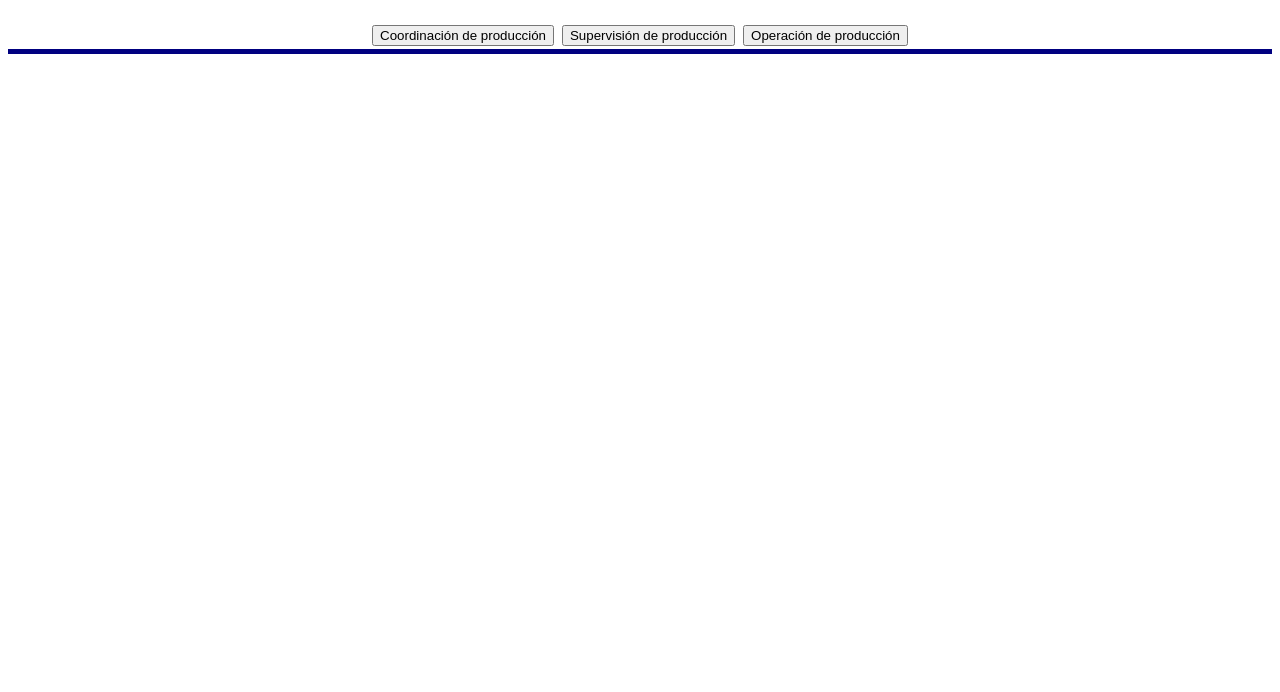
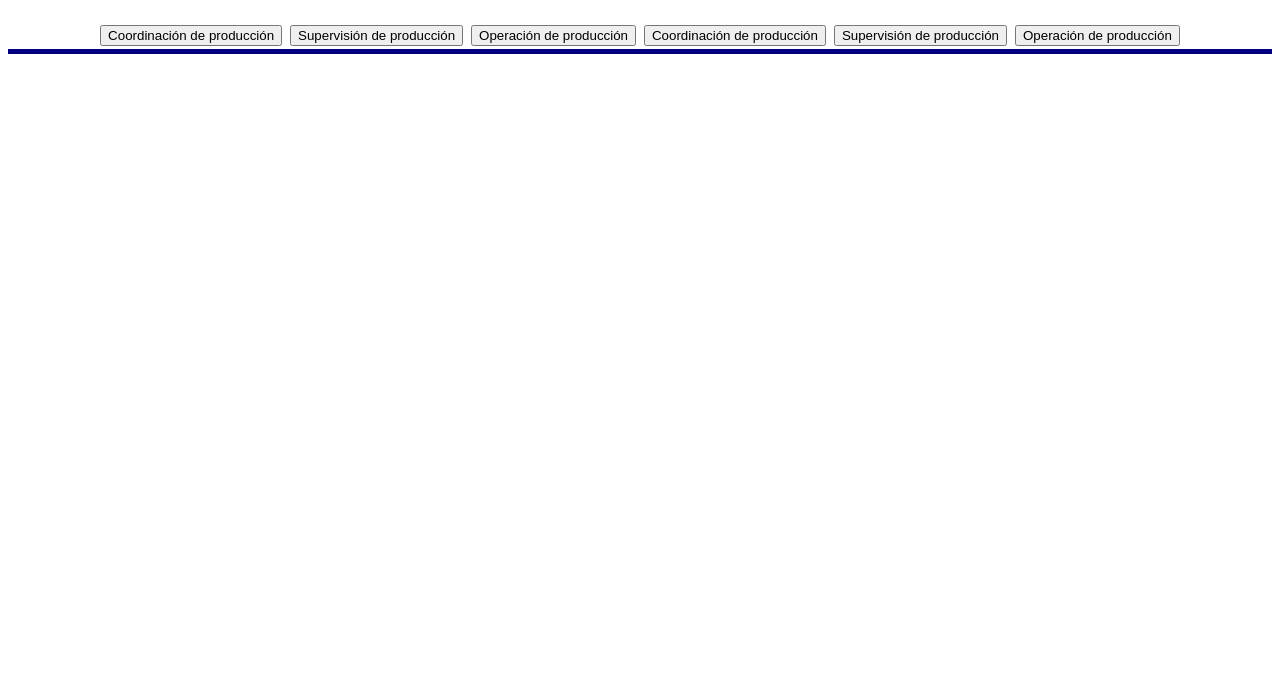
Before and after one commit to Jeisonf94/-DynQR, a plain HTML site: page index.html in a window 1280 px wide. Shown: the part 108-800 px from the top of the page. Drawn offline with Linux system fonts and the light colour scheme; no server answers.

Commit message:
Update index.html

```diff
--- a/index.html
+++ b/index.html
@@ -25,6 +25,10 @@
     <button onclick="window.location.href = 'https://docs.google.com/spreadsheets/d/13SVXmHirm3dXeVzZ2yb6c4fDin6MpFkVN-68kZjkSxk/edit#gid=986253855';">Coordinación de producción</button>
     <button onclick="window.location.href = 'https://docs.google.com/spreadsheets/d/1J8-gQVjS3BMAWoypQuMjNSetQ3ePqYnoZYsm87_4osw/edit#gid=986253855';">Supervisión de producción</button>
     <button onclick="window.location.href = 'https://docs.google.com/spreadsheets/d/1J8-gQVjS3BMAWoypQuMjNSetQ3ePqYnoZYsm87_4osw/edit#gid=986253855';">Operación de producción</button>
+    <button onclick="window.location.href = 'https://docs.google.com/spreadsheets/d/13SVXmHirm3dXeVzZ2yb6c4fDin6MpFkVN-68kZjkSxk/edit#gid=986253855';">Coordinación de producción</button>
+    <button onclick="window.location.href = 'https://docs.google.com/spreadsheets/d/1J8-gQVjS3BMAWoypQuMjNSetQ3ePqYnoZYsm87_4osw/edit#gid=986253855';">Supervisión de producción</button>
+    <button onclick="window.location.href = 'https://docs.google.com/spreadsheets/d/1J8-gQVjS3BMAWoypQuMjNSetQ3ePqYnoZYsm87_4osw/edit#gid=986253855';">Operación de producción</button>
+
   </div>
 
   <script>
```
